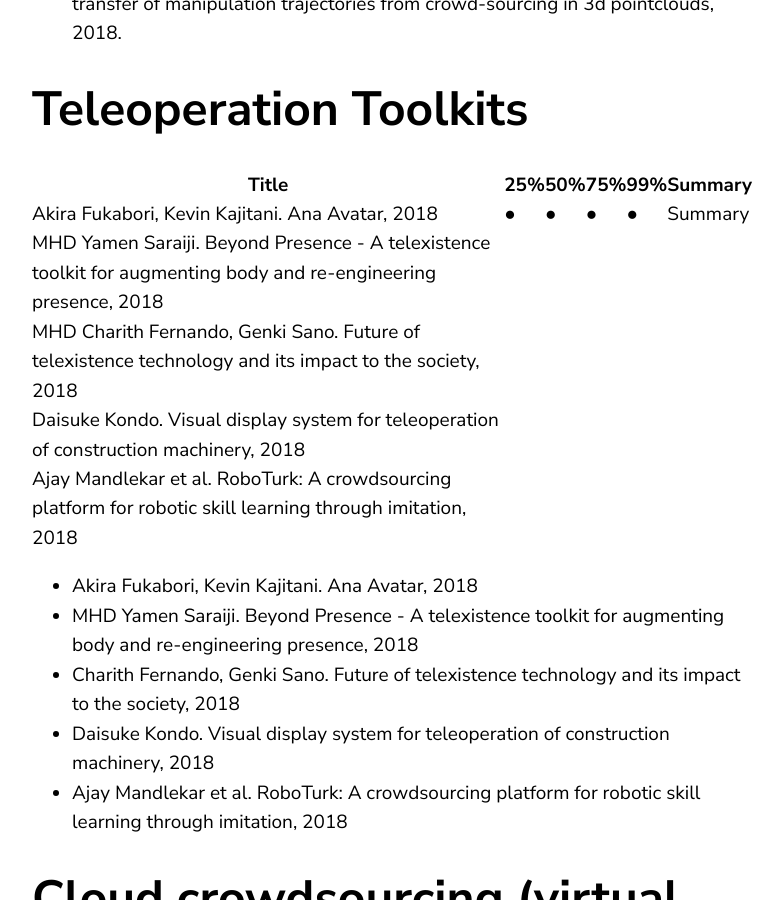
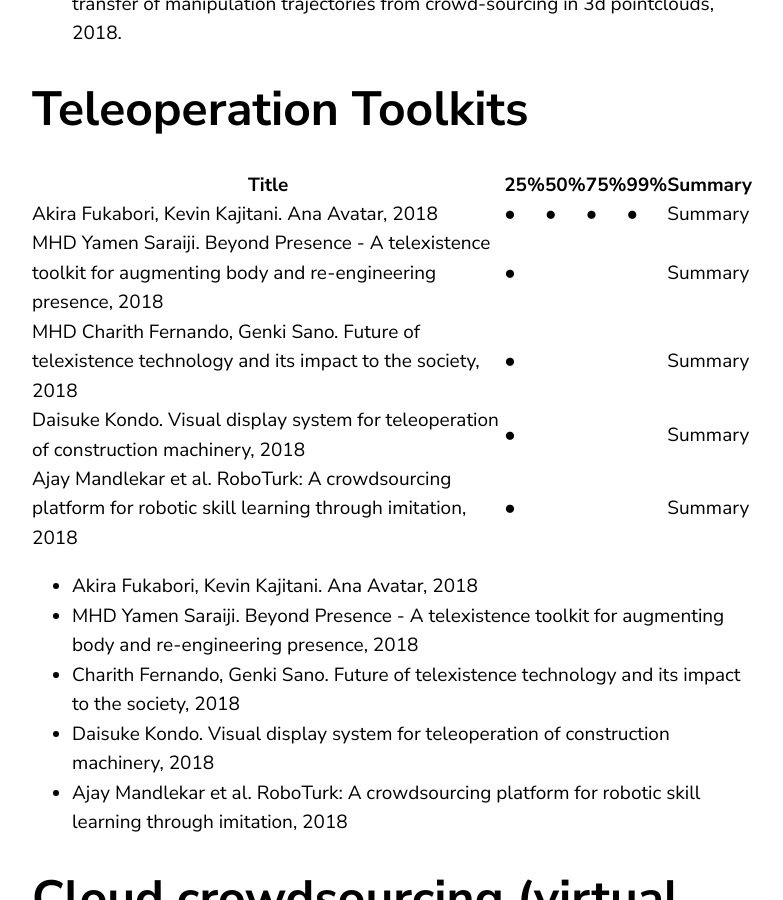
Before and after one commit to jluis9796/jluis9796.github.io, a Jekyll site: the page built from _posts/2020-05-24-telexistence.markdown, in a window 1280 px wide and 900 px high, scrolled down 1380 px. Shown: the whole window, without its empty margins (68-851 px from the left). Built offline with Jekyll 4.4.1, drawn with Linux system fonts in a browser that asks for light colours.

Commit message:
Update 2020-05-24-telexistence.markdown

```diff
--- a/_posts/2020-05-24-telexistence.markdown
+++ b/_posts/2020-05-24-telexistence.markdown
@@ -52,15 +52,35 @@ date:   2020-05-24 13:34:36 +0900
     </tr>
     <tr>
     <td>MHD Yamen Saraiji. Beyond Presence - A telexistence toolkit for augmenting body and re-engineering presence, 2018</td>
+    <td>●</td>
+    <td></td>
+    <td></td>
+    <td></td>
+    <td>Summary</td>
     </tr>
     <tr>
     <td>MHD Charith Fernando, Genki Sano. Future of telexistence technology and its impact to the society, 2018</td>
+    <td>●</td>
+    <td></td>
+    <td></td>
+    <td></td>
+    <td>Summary</td>
     </tr>
     <tr>
     <td>Daisuke Kondo. Visual display system for teleoperation of construction machinery, 2018</td>
+    <td>●</td>
+    <td></td>
+    <td></td>
+    <td></td>
+    <td>Summary</td>
     </tr>
     <tr>
     <td>Ajay Mandlekar et al. RoboTurk: A crowdsourcing platform for robotic skill learning through imitation, 2018</td>
+    <td>●</td>
+    <td></td>
+    <td></td>
+    <td></td>
+    <td>Summary</td>
     </tr>
   </tbody>
 </table>
```
